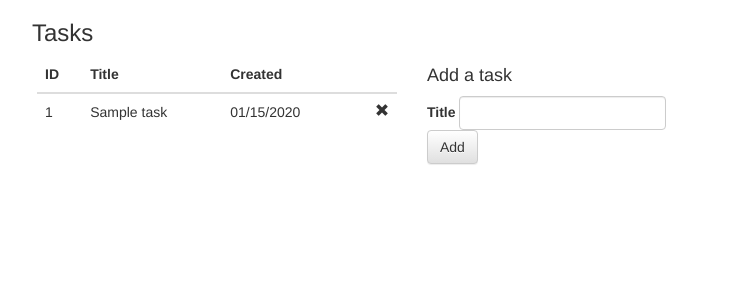
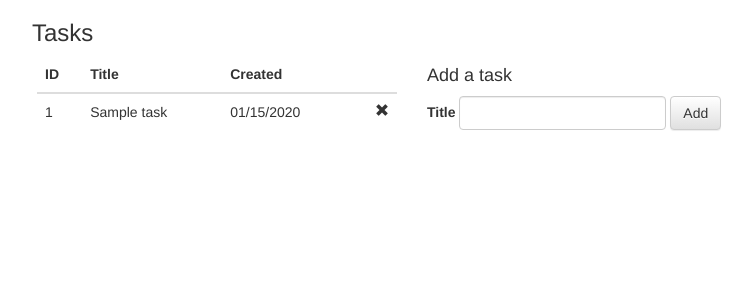
Before and after one commit to Jimgitsit/avantlink-tasks, a PHP site: template app/views/tasks.twig in a window 1280 px wide. Shown: the top 300 px of the page, without its empty margins (33-785 px from the left). Run offline with PHP 8.4, Linux system fonts and the light colour scheme; the template is opened without the code that fills it: most values are stand-ins (such as "Sample title", 1, 10 or a date in 2020); some libraries are stand-ins or nearby versions.

Commit message:
Responsive tweak.

```diff
--- a/app/views/tasks.twig
+++ b/app/views/tasks.twig
@@ -37,7 +37,7 @@
 					</tbody>
 				</table>
 			</div>
-			<div class="col-md-3">
+			<div class="col-md-8">
 				<h4>Add a task</h4>
 				<form class="form-inline" id="addTaskForm">
 					<div class="form-group">
```
